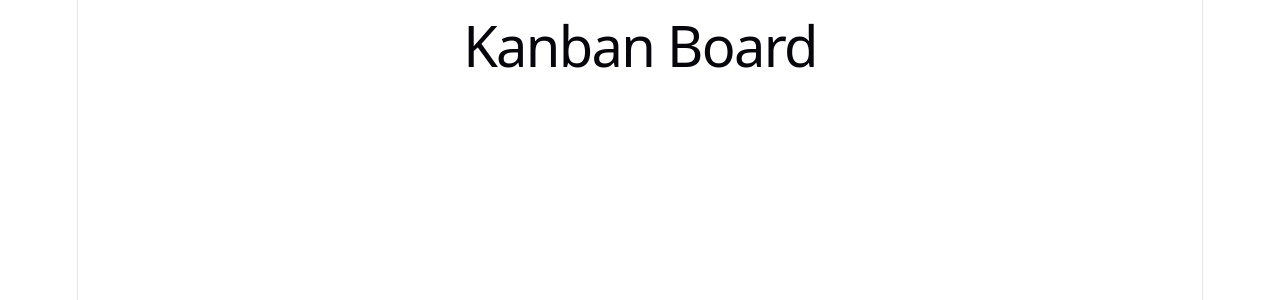
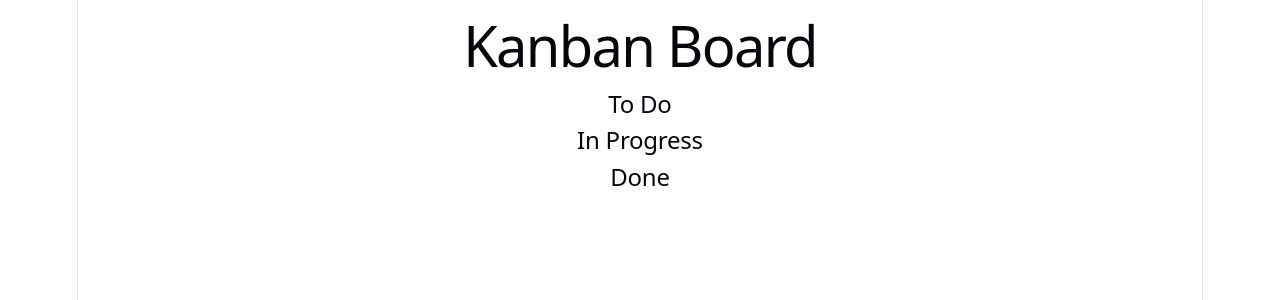
Before and after one commit to zypherson/kanban-board, a React (Vite) app: page / in a window 1280 px wide. Shown: the top 300 px of the page. Built offline with nearby package versions, Linux system fonts and the light colour scheme.

Commit message:
set up state

```diff
--- a/src/App.jsx
+++ b/src/App.jsx
@@ -1,7 +1,32 @@
-
+/* eslint-disable no-unused-vars */
+import { useState } from "react";
 
 function App() {
-  return <h1>Kanban Board</h1>;
+  const [tasks, setTasks] = useState({
+    todo: [],
+    inProgress: [],
+    done: [],
+  });
+
+  return (
+    <div className="app">
+      <h1>Kanban Board</h1>
+
+      <div className="board">
+        <div className="column">
+          <h2>To Do</h2>
+        </div>
+
+        <div className="column">
+          <h2>In Progress</h2>
+        </div>
+
+        <div className="column">
+          <h2>Done</h2>
+        </div>
+      </div>
+    </div>
+  );
 }
 
 export default App;
```
